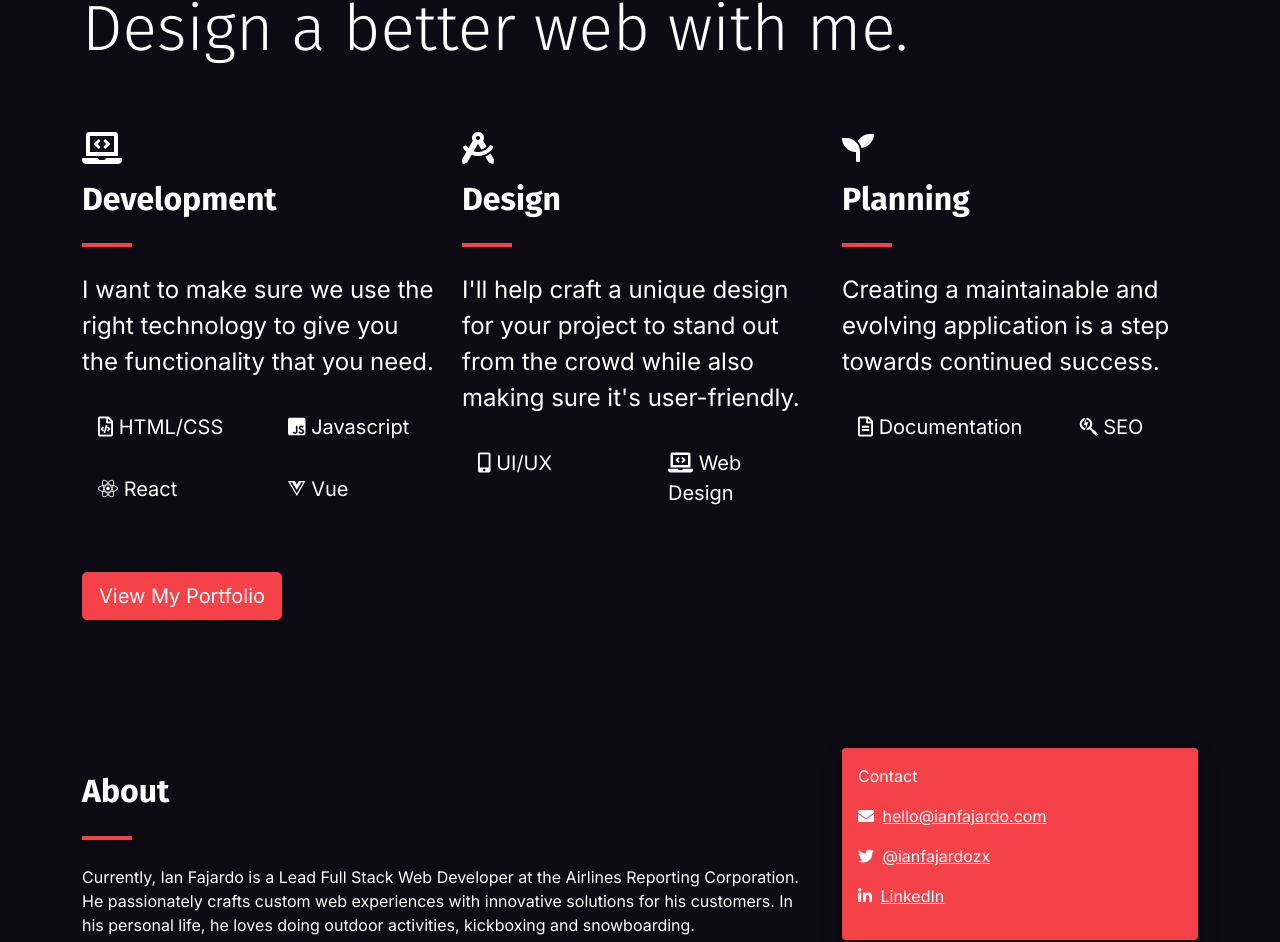
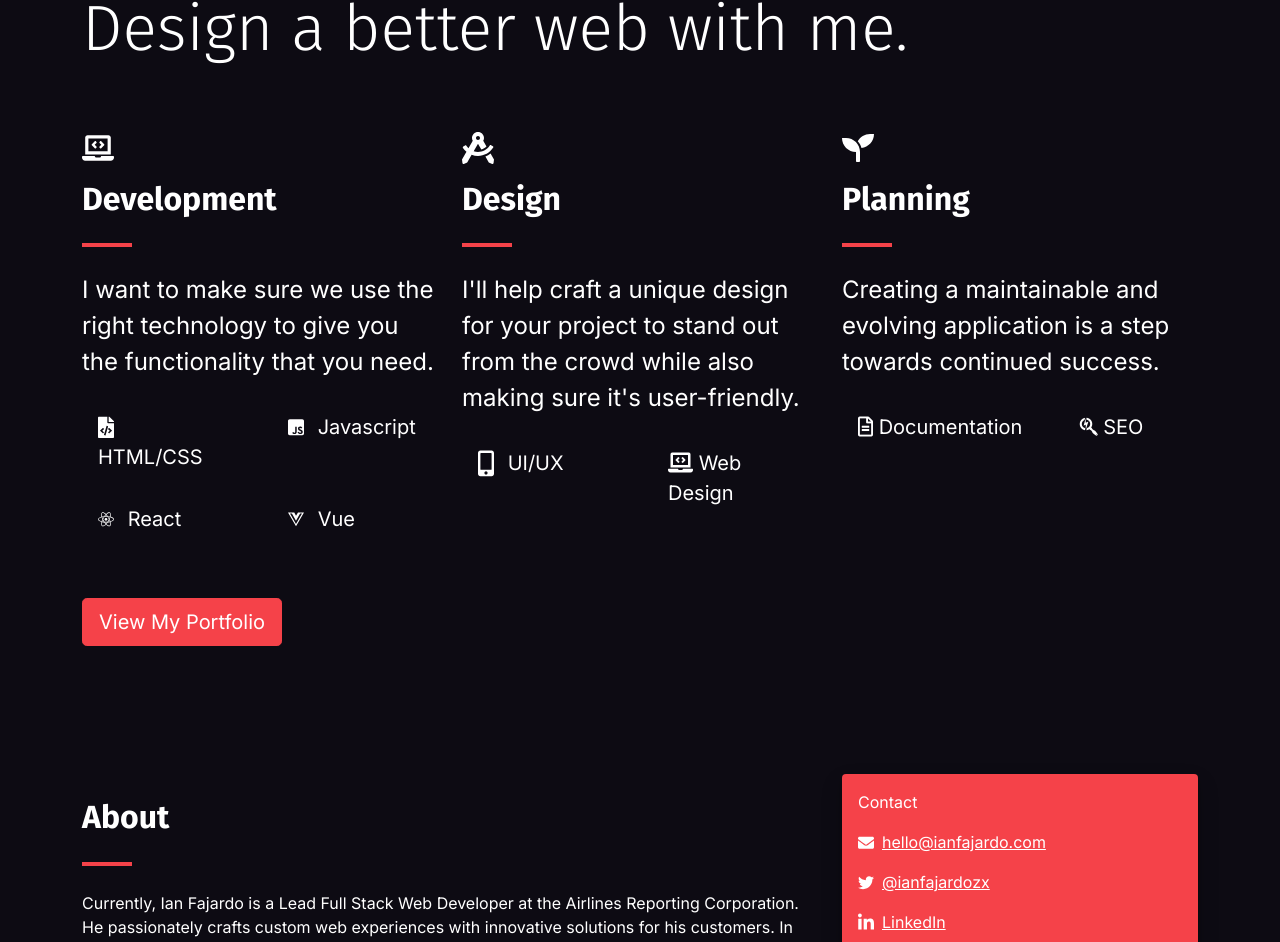
Before and after one commit to ianfajardo/ianfajardo-nextjs, a Next.js app: page / in a window 1280 px wide. Shown: the part 908-1850 px from the top of the page. Built offline with nearby package versions, Linux system fonts and the light colour scheme.

Commit message:
add fontawesome icon support

```diff
--- a/package.json
+++ b/package.json
@@ -9,6 +9,10 @@
     "lint": "next lint"
   },
   "dependencies": {
+    "@fortawesome/fontawesome-svg-core": "^1.2.36",
+    "@fortawesome/free-brands-svg-icons": "^5.15.4",
+    "@fortawesome/free-solid-svg-icons": "^5.15.4",
+    "@fortawesome/react-fontawesome": "^0.1.16",
     "animate.css": "4.1.1",
     "bootstrap": "^5.1.3",
     "next": "12.0.1",
--- a/pages/index.js
+++ b/pages/index.js
@@ -4,6 +4,34 @@ import Image from "next/image";
 import ScrollAnimation from "react-animate-on-scroll";
 
 import Navigation from "../components/Navigation";
+
+import { FontAwesomeIcon } from "@fortawesome/react-fontawesome";
+import { library } from "@fortawesome/fontawesome-svg-core";
+import { faCalendar } from "@fortawesome/free-solid-svg-icons";
+import { fab } from "@fortawesome/free-brands-svg-icons";
+import { faTwitter, faLinkedin } from "@fortawesome/free-brands-svg-icons";
+import {
+  faEnvelope,
+  faLaptopCode,
+  faDraftingCompass,
+  faSeedling,
+  faFileCode,
+  faMobileAlt,
+  faFileAlt,
+  faSearch,
+} from "@fortawesome/free-solid-svg-icons";
+
+library.add(
+  fab,
+  faEnvelope,
+  faLaptopCode,
+  faDraftingCompass,
+  faSeedling,
+  faFileCode,
+  faMobileAlt,
+  faFileAlt,
+  faSearch
+);
 
 export default function Home() {
   return (
@@ -65,14 +93,22 @@ export default function Home() {
                       href="https://www.linkedin.com/in/arielianfajardo/"
                       className="btn btn-linkedin me-1"
                     >
-                      <i className="fab fa-linkedin-in"></i>
+                      <FontAwesomeIcon
+                        icon={["fab", "linkedin-in"]}
+                        size="lg"
+                        style={{ width: "16px" }}
+                      />
                     </a>
 
                     <a
                       href="https://twitter.com/ianfajardozx"
                       className="btn btn-twitter me-1 text-white"
                     >
-                      <i className="fab fa-twitter"></i>
+                      <FontAwesomeIcon
+                        icon={["fab", "twitter"]}
+                        size="lg"
+                        style={{ width: "16px" }}
+                      />
                     </a>
                   </div>
                 </ScrollAnimation>
@@ -105,7 +141,9 @@ export default function Home() {
                           className="pe-4"
                         />
                         <div>
-                          <h2 className="mt-3">I'm available for freelance work</h2>
+                          <h2 className="mt-3">
+                            I'm available for freelance work
+                          </h2>
                           <div className="lead mb-3">
                             Let me help you with development, design and
                             everything web
@@ -147,7 +185,12 @@ export default function Home() {
 
               <div className="row">
                 <div className="col-lg-4">
-                  <i className="work-icon fas fa-laptop-code mt-5"></i>
+                  <FontAwesomeIcon
+                    icon={faLaptopCode}
+                    size="lg"
+                    style={{ width: "32px" }}
+                    className="mt-5 work-icon"
+                  />
                   <h2 className="border-under">Development</h2>
                   <p className="lead-low">
                     I want to make sure we use the right technology to give you
@@ -157,35 +200,64 @@ export default function Home() {
                     <div className="col-lg-6">
                       <div className="bg-none card">
                         <div className="card-body">
-                          <i className="far fa-file-code"></i> HTML/CSS
+                          <FontAwesomeIcon
+                            icon={faFileCode}
+                            size="lg"
+                            style={{ width: "16px" }}
+                            className="me-2"
+                          />{" "}
+                          HTML/CSS
                         </div>
                       </div>
                     </div>
                     <div className="col-lg-6">
                       <div className="bg-none card">
                         <div className="card-body">
-                          <i className="fab fa-js-square"></i> Javascript
+                          <FontAwesomeIcon
+                            icon={["fab", "js-square"]}
+                            size="lg"
+                            style={{ width: "16px" }}
+                            className="me-2"
+                          />{" "}
+                          Javascript
                         </div>
                       </div>
                     </div>
                     <div className="col-lg-6">
                       <div className="bg-none card">
                         <div className="card-body">
-                          <i className="fab fa-react"></i> React
+                          <FontAwesomeIcon
+                            icon={["fab", "react"]}
+                            size="lg"
+                            style={{ width: "16px" }}
+                            className="me-2"
+                          />{" "}
+                          React
                         </div>
                       </div>
                     </div>
                     <div className="col-lg-6">
                       <div className="bg-none card">
                         <div className="card-body">
-                          <i className="fab fa-vuejs"></i> Vue
+                          <FontAwesomeIcon
+                            icon={["fab", "vuejs"]}
+                            size="lg"
+                            style={{ width: "16px" }}
+                            className="me-2"
+                          />{" "}
+                          Vue
                         </div>
                       </div>
                     </div>
                   </div>
                 </div>
                 <div className="col-lg-4">
-                  <i className="work-icon fas fa-drafting-compass mt-5"></i>
+                  <FontAwesomeIcon
+                    icon={faDraftingCompass}
+                    size="lg"
+                    style={{ width: "32px" }}
+                    className="mt-5 work-icon"
+                  />
                   <h2 className="border-under">Design</h2>
                   <p className="lead-low">
                     I'll help craft a unique design for your project to stand
@@ -196,7 +268,13 @@ export default function Home() {
                     <div className="col-lg-6">
                       <div className="bg-none card">
                         <div className="card-body">
-                          <i className="fas fa-mobile-alt"></i> UI/UX
+                          <FontAwesomeIcon
+                            icon={faMobileAlt}
+                            size="lg"
+                            style={{ width: "16px" }}
+                            className="me-2"
+                          />{" "}
+                          UI/UX
                         </div>
                       </div>
                     </div>
@@ -210,7 +288,12 @@ export default function Home() {
                   </div>
                 </div>
                 <div className="col-lg-4">
-                  <i className="work-icon fas fa-seedling mt-5"></i>
+                  <FontAwesomeIcon
+                    icon={faSeedling}
+                    size="lg"
+                    style={{ width: "32px" }}
+                    className="mt-5 work-icon"
+                  />
                   <h2 className="border-under">Planning</h2>
                   <p className="lead-low">
                     Creating a maintainable and evolving application is a step
@@ -267,7 +350,12 @@ export default function Home() {
                   <div className="card-body ele-3">
                     <div className="mb-3">Contact</div>
                     <div className="mb-3">
-                      <i className="fas fa-envelope me-1"></i>{" "}
+                      <FontAwesomeIcon
+                        icon={faEnvelope}
+                        size="lg"
+                        style={{ width: "16px" }}
+                        className="me-2"
+                      />
                       <a
                         className="text-white"
                         href="mailto:hello@ianfajardo.com"
@@ -277,14 +365,24 @@ export default function Home() {
                     </div>
 
                     <div className="mb-3">
-                      <i className="fab fa-twitter me-1"></i>{" "}
+                      <FontAwesomeIcon
+                        icon={["fab", "twitter"]}
+                        size="lg"
+                        style={{ width: "16px" }}
+                        className="me-2"
+                      />
                       <a className="text-white" href="https://twitter.com">
                         @ianfajardozx
                       </a>
                     </div>
 
                     <div className="mb-3">
-                      <i className="fab fa-linkedin-in me-1"></i>{" "}
+                      <FontAwesomeIcon
+                        icon={["fab", "linkedin-in"]}
+                        size="lg"
+                        style={{ width: "16px" }}
+                        className="me-2"
+                      />
                       <a
                         className="text-white"
                         href="https://www.linkedin.com/in/arielianfajardo/"
```
Also changed, not shown: 1 other file (tests, documents, lock files or other folders).
